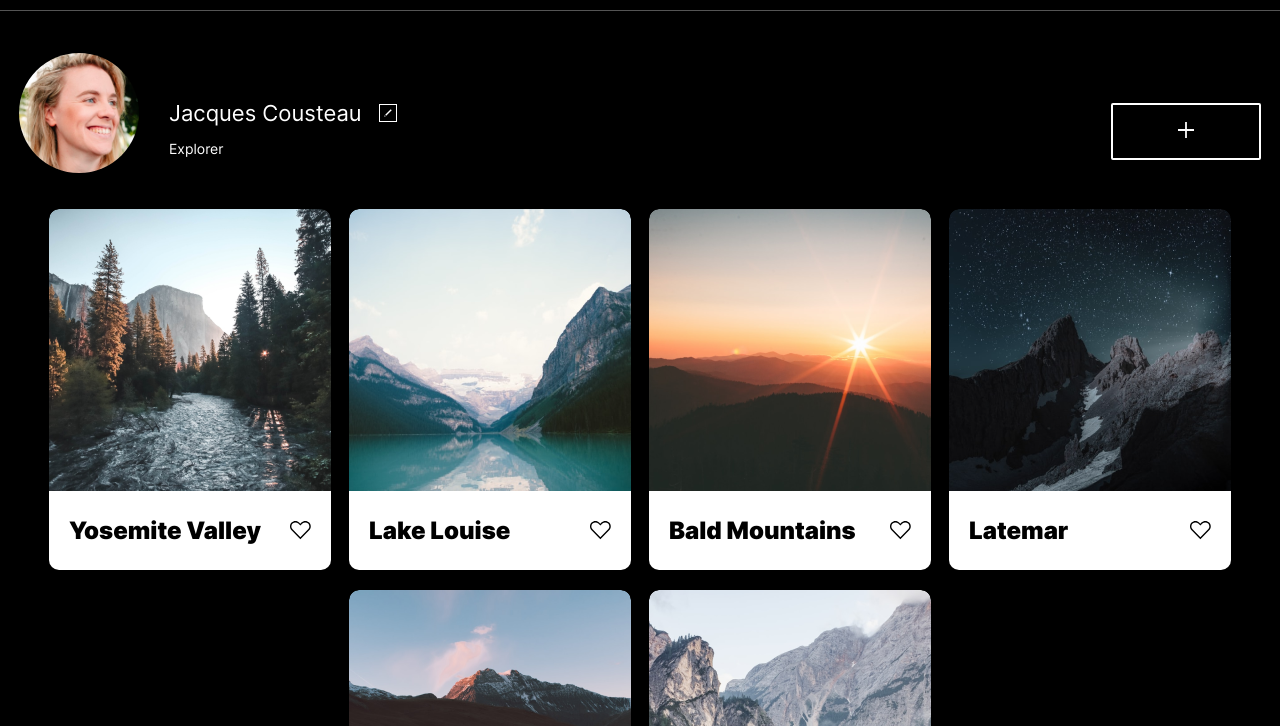
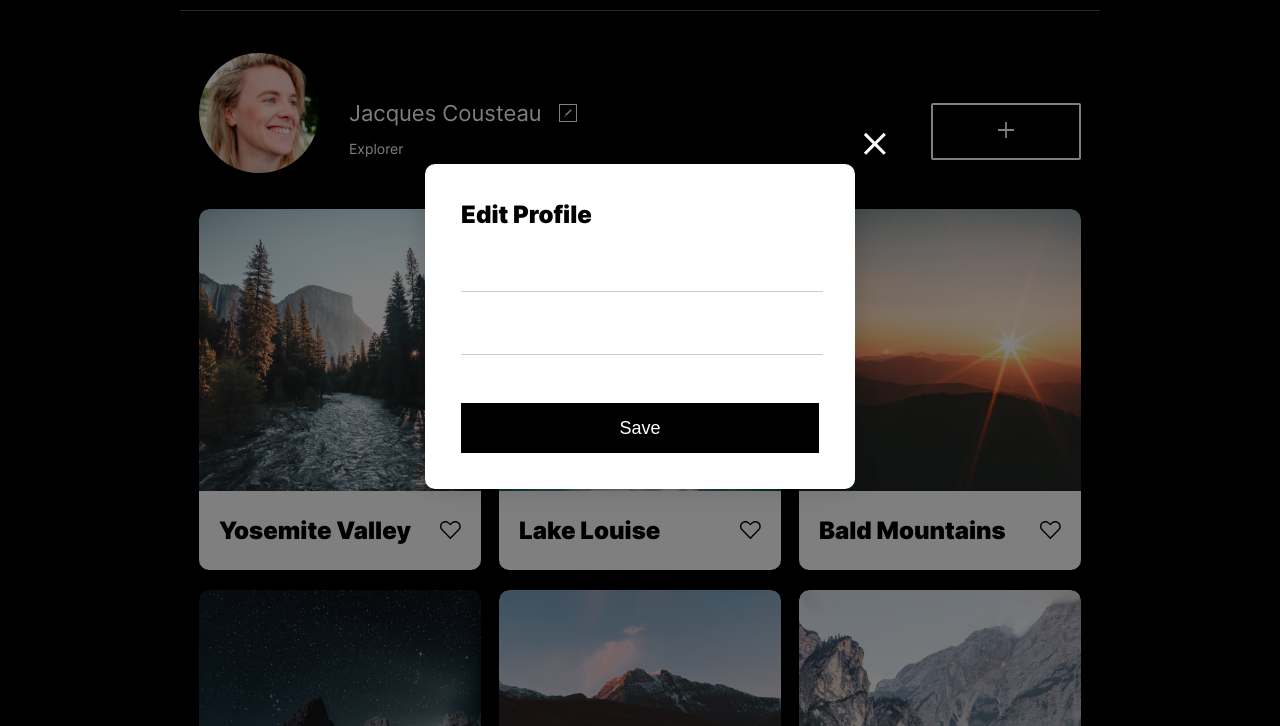
Before and after one commit to phoenixeliot-practicum/web_project_4, a website: page public/index.html in a window 1280 px wide. Shown: the part 74-800 px from the top of the page. Drawn offline with Linux system fonts and the light colour scheme.

Commit message:
Add edit modal

```diff
--- a/public/blocks/page/page.css
+++ b/public/blocks/page/page.css
@@ -1,4 +1,4 @@
 .page {
-  max-width: 1280px;
+  max-width: 920px;
   margin: 0 auto;
 }
--- /dev/null
+++ b/public/blocks/popup/__container/popup__container.css
@@ -0,0 +1,35 @@
+.popup__container {
+  background: #ffffff;
+  box-shadow: 0 0 25px rgba(0, 0, 0, 0.15);
+  border-radius: 10px;
+  padding: 25px 22px;
+  box-sizing: border-box;
+  width: 430px;
+  max-width: 100%;
+  position: relative;
+}
+
+.popup__container::before {
+  content: "";
+  width: 35px;
+  height: 35px;
+  position: absolute;
+  top: -60px;
+  right: 0;
+  background-image: url("../../../images/close-icon.svg");
+  background-position: center;
+  background-repeat: no-repeat;
+  background-size: contain;
+}
+
+@media (min-width: 620px) {
+  .popup__container {
+    padding: 36px;
+  }
+  .popup__container::before {
+    width: 40px;
+    height: 40px;
+    top: -40px;
+    right: -40px;
+  }
+}
--- /dev/null
+++ b/public/blocks/popup/__input/popup__input.css
@@ -0,0 +1,10 @@
+.popup__input {
+  display: block;
+  font-family: Inter, sans-serif;
+  font-size: 14px;
+  line-height: 30px;
+  border: none;
+  border-bottom: 1px solid rgba(0, 0, 0, 0.2);
+  margin: 30px 0;
+  width: 100%;
+}
--- /dev/null
+++ b/public/blocks/popup/__save-button/popup__save-button.css
@@ -0,0 +1,18 @@
+.popup__save-button {
+  display: block;
+  margin-top: 48px;
+  background-color: black;
+  border: none;
+  color: white;
+  width: 100%;
+  height: 50px;
+  font-size: 14px;
+  line-height: 17px;
+}
+
+@media (min-width: 620px) {
+  .popup__save-button {
+    font-size: 18px;
+    line-height: 22px;
+  }
+}
--- /dev/null
+++ b/public/blocks/popup/__title/popup__title.css
@@ -0,0 +1,14 @@
+.popup__title {
+  margin: 0;
+  font-family: Inter;
+  font-weight: 900;
+  font-size: 18px;
+  line-height: 22px;
+}
+
+@media (min-width: 620px) {
+  .popup__title {
+    font-size: 24px;
+    line-height: 29px;
+  }
+}
--- /dev/null
+++ b/public/blocks/popup/_opened/popup_opened.css
@@ -0,0 +1 @@
+.popup_opened {}
--- /dev/null
+++ b/public/blocks/popup/popup.css
@@ -0,0 +1,19 @@
+@import "./_opened/popup_opened.css";
+@import "./__title/popup__title.css";
+@import "./__save-button/popup__save-button.css";
+@import "./__input/popup__input.css";
+@import "./__container/popup__container.css";
+
+.popup {
+  position: absolute;
+  top: 0;
+  right: 0;
+  left: 0;
+  bottom: 0;
+  background-color: rgba(0, 0, 0, 0.5);
+  color: black;
+  display: flex;
+  justify-content: center;
+  align-items: center;
+  padding: 19px;
+}
--- a/public/index.css
+++ b/public/index.css
@@ -6,3 +6,4 @@
 @import url("blocks/card/card.css");
 @import url("blocks/cards/cards.css");
 @import url("blocks/footer/footer.css");
+@import url("blocks/popup/popup.css");
--- a/public/index.html
+++ b/public/index.html
@@ -76,6 +76,14 @@
       © 2020 Around The U.S.
     </footer>
   </div>
+  <div class="popup popup_opened">
+    <div class="popup__container">
+      <h3 class="popup__title">Edit Profile</h3>
+      <input type="text" class="popup__input" name="name">
+      <input type="text" class="popup__input" name="about">
+      <button class="popup__save-button">Save</button>
+    </div>
+  </div>
 </body>
 
 </html>
```
Also changed, not shown: public/images/close-icon.svg (added).
